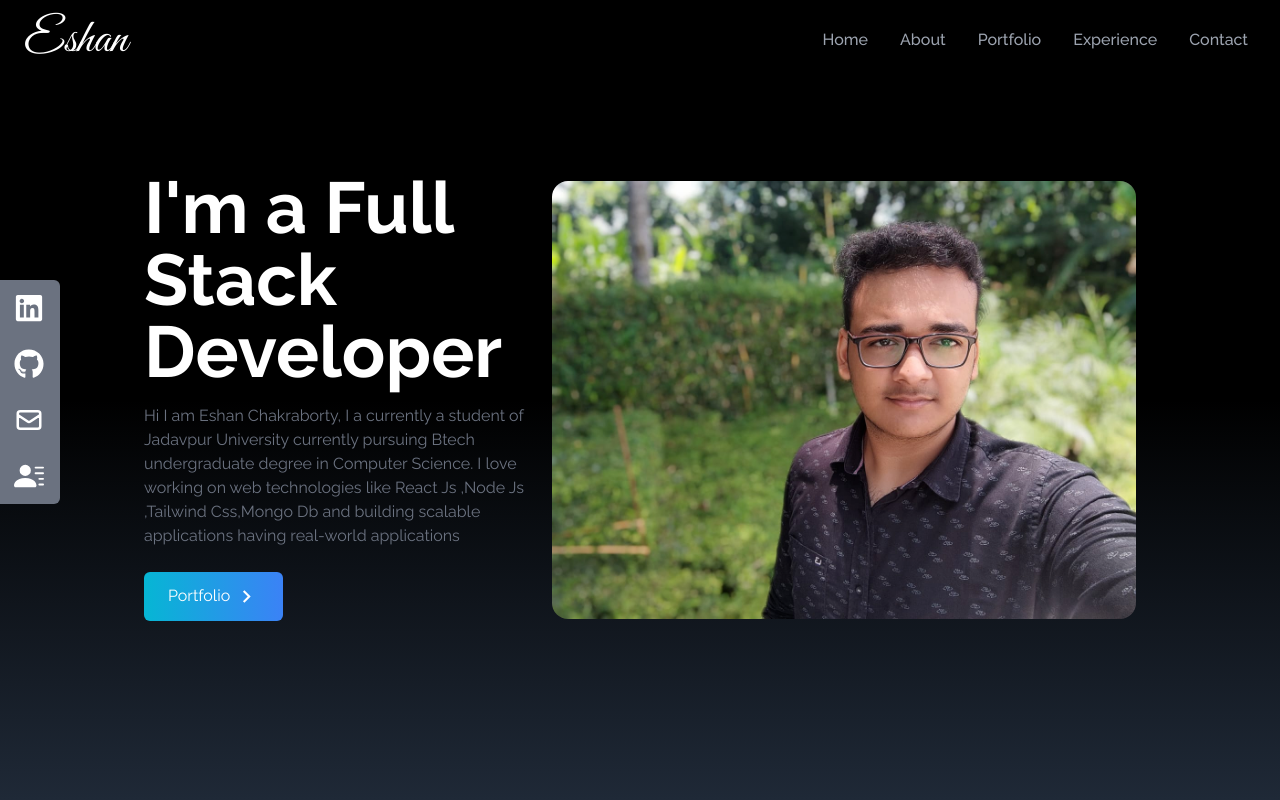
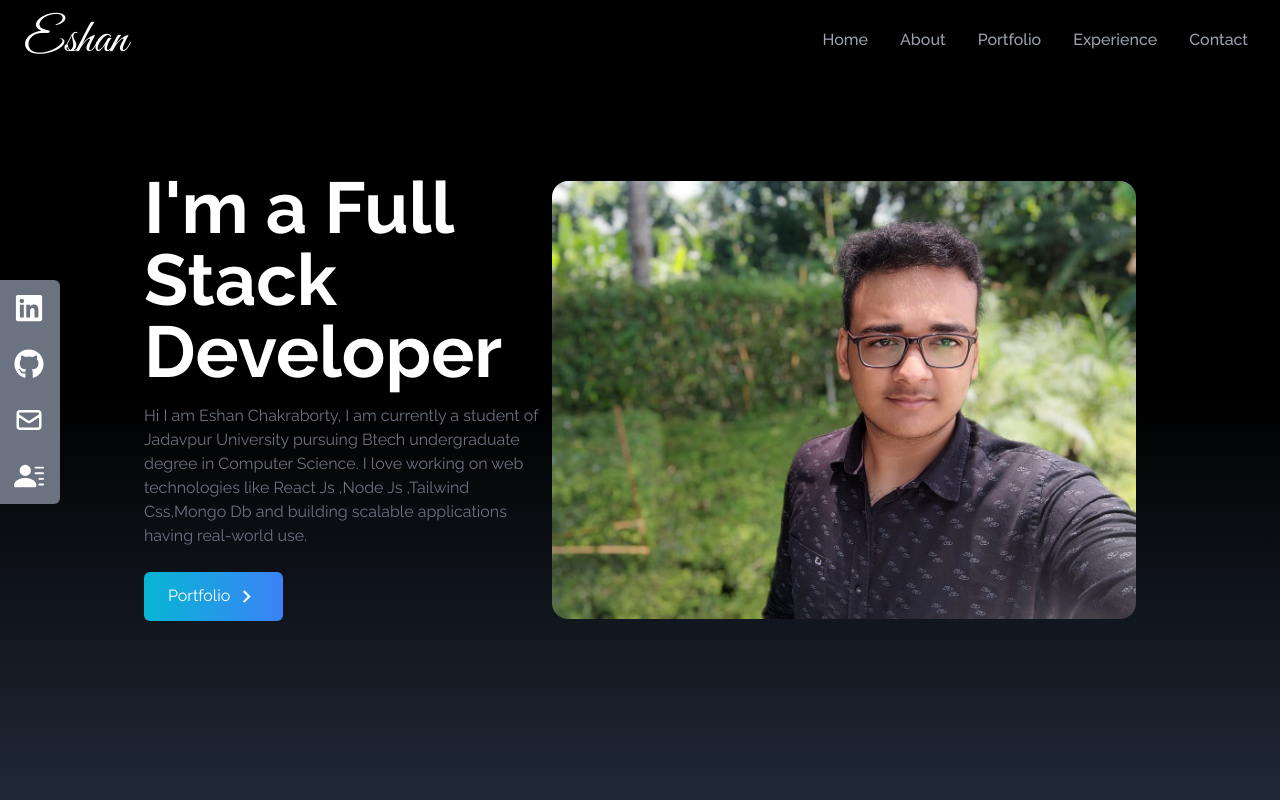
Before and after one commit to eshan-003/Portfolio, a React (Create React App) app: page / in a window 1280 px wide. Shown: the top 800 px of the page. Built offline with nearby package versions, Linux system fonts and the light colour scheme.

Commit message:
Update Home.jsx

```diff
--- a/src/components/Home.jsx
+++ b/src/components/Home.jsx
@@ -15,7 +15,7 @@ const Home = () => {
             I'm a Full Stack Developer
           </h2>
           <p className="text-gray-500 py-4 max-w-md">
-           Hi I am Eshan Chakraborty, I a currently a student of Jadavpur University currently pursuing Btech undergraduate degree in Computer Science. I love working on web technologies like React Js ,Node Js ,Tailwind Css,Mongo Db and building scalable applications having real-world applications
+           Hi I am Eshan Chakraborty, I am currently a student of Jadavpur University pursuing Btech undergraduate degree in Computer Science. I love working on web technologies like React Js ,Node Js ,Tailwind Css,Mongo Db and building scalable applications having real-world use.
           </p>
 
           <div>
```
